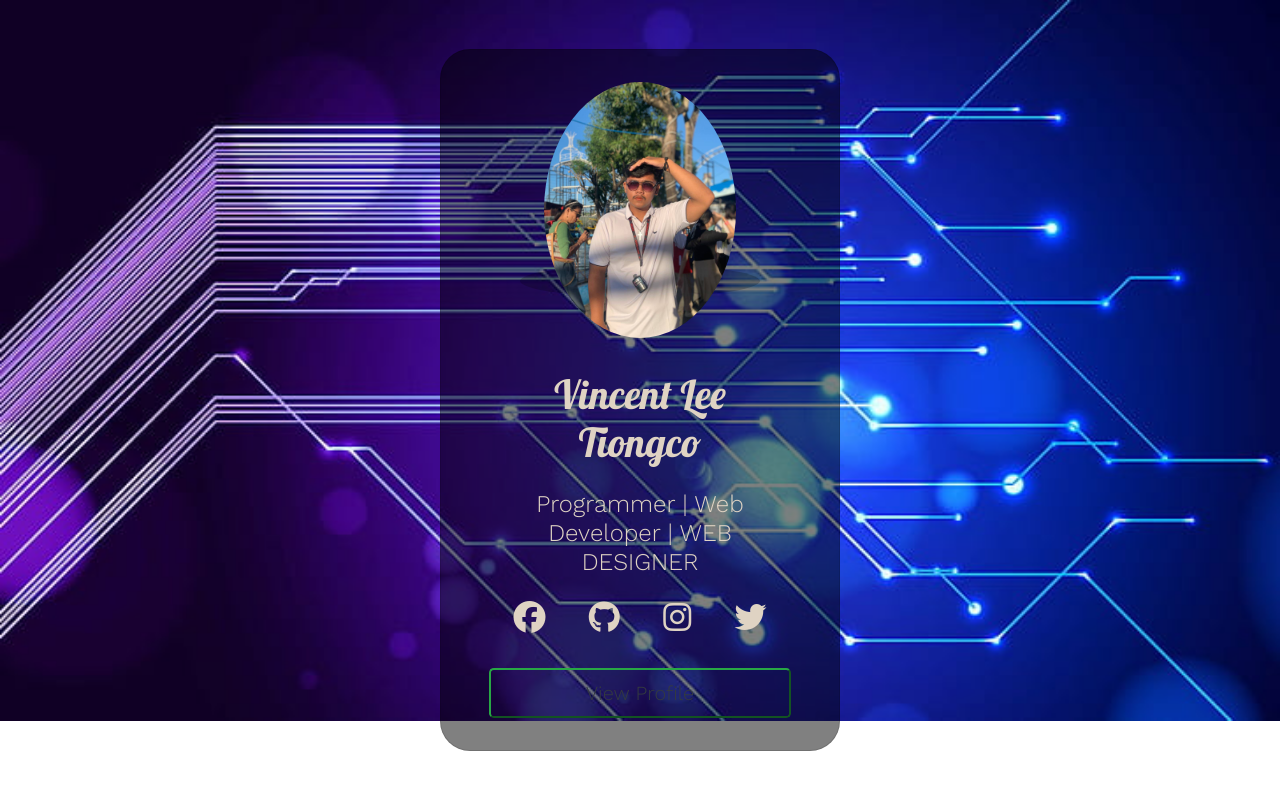
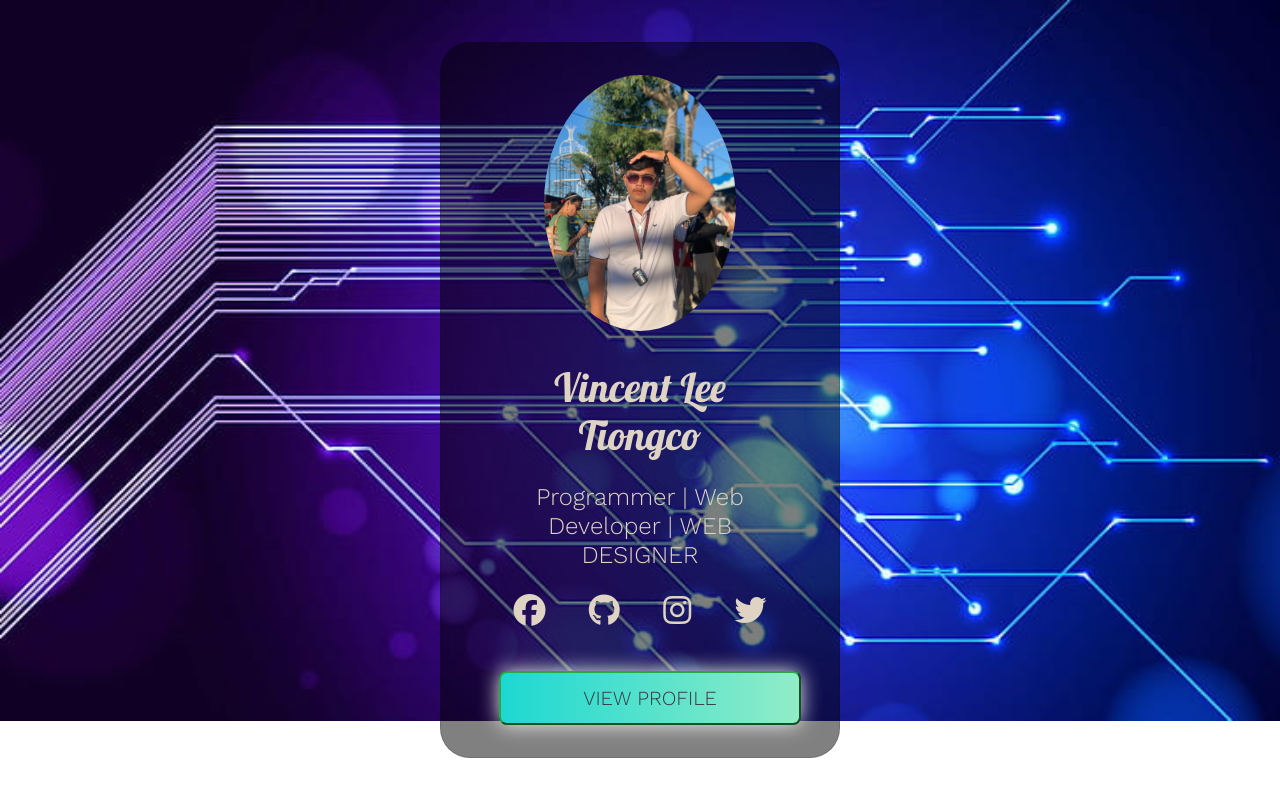
Before and after one commit to Vxent/appdev-mid1, a plain HTML site: page index.html in a window 1280 px wide. Drawn offline with nearby package versions, Linux system fonts and the light colour scheme.

Commit message:
Update style.css

```diff
--- a/style.css
+++ b/style.css
@@ -102,3 +102,24 @@ h1 {
     align-items: center;
     justify-content: space-between;
 }
+
+.btn-grad {
+    background-image: linear-gradient(to right, #1CD8D2 0%, #93EDC7  51%, #1CD8D2  100%);
+    margin: 10px;
+    padding: 10px 40px;
+    text-align: center;
+    text-transform: uppercase;
+    transition: 0.5s;
+    background-size: 200% auto;
+    color: white;
+    box-shadow: 0 0 20px #eee;
+    border-radius: 8px;
+
+
+  }
+
+  .btn-grad:hover {
+    background-position: right center; /* change the direction of the change here */
+    color: #fff;
+    text-decoration: none;
+  }
```
